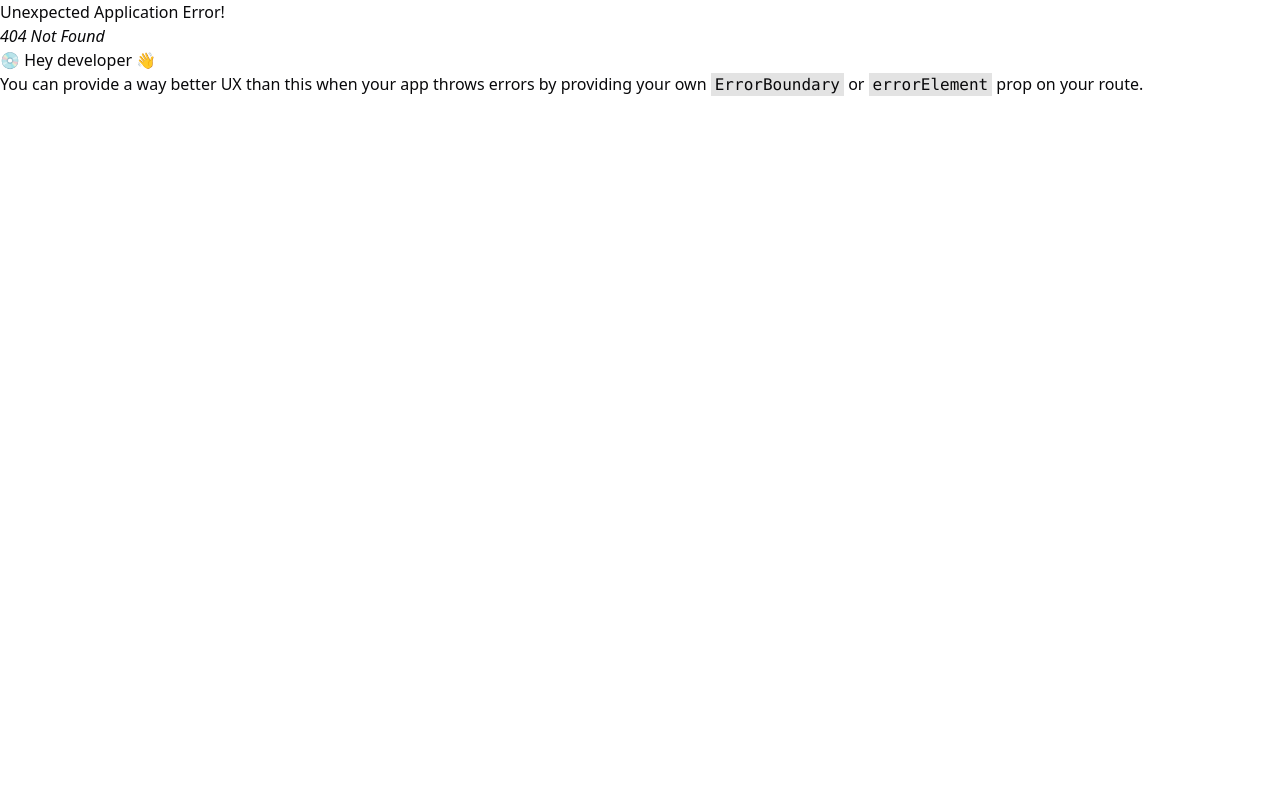
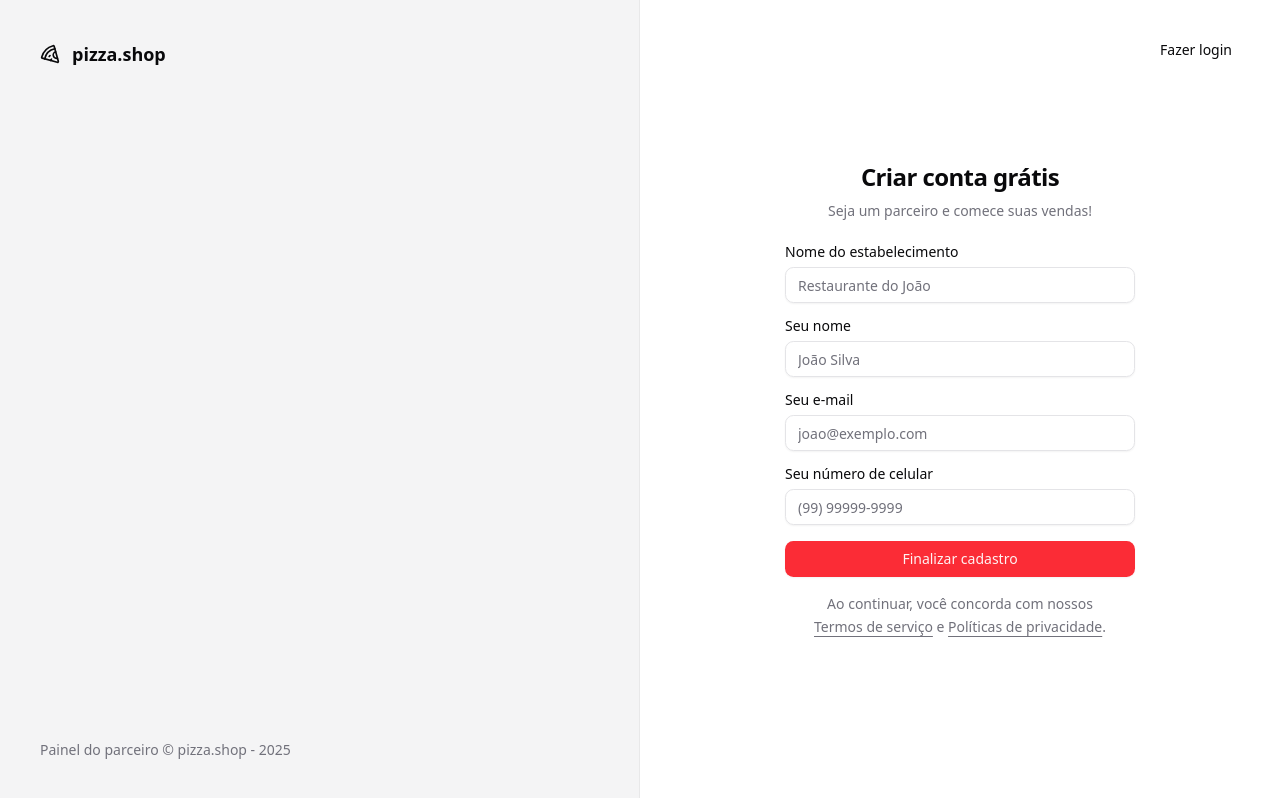
Before and after one commit to guilherme-s-barros/04-pizzashop-web, a React (Vite) app: page /auth/sign-up in a window 1280 px wide. Before the commit this address had no page. Built offline with nearby package versions, Linux system fonts and the light colour scheme.

Commit message:
Página: Cadastro de restaurante

```diff
--- a/biome.json
+++ b/biome.json
@@ -16,6 +16,9 @@
 		"enabled": true,
 		"rules": {
 			"recommended": true,
+			"a11y": {
+				"useValidAnchor": "off"
+			},
 			"suspicious": {
 				"noUnknownAtRules": "off"
 			},
--- a/src/pages/_layouts/auth.tsx
+++ b/src/pages/_layouts/auth.tsx
@@ -15,7 +15,7 @@ export function AuthLayout() {
 				</footer>
 			</div>
 
-			<div className="flex flex-col items-center justify-center">
+			<div className="relative flex flex-col items-center justify-center">
 				<Outlet />
 			</div>
 		</div>
--- a/src/pages/auth/sign-in.tsx
+++ b/src/pages/auth/sign-in.tsx
@@ -2,6 +2,7 @@ import { zodResolver } from '@hookform/resolvers/zod'
 import { useId } from 'react'
 import { Helmet } from 'react-helmet-async'
 import { useForm } from 'react-hook-form'
+import { Link } from 'react-router'
 import { toast } from 'sonner'
 import { z } from 'zod'
 
@@ -20,14 +21,12 @@ export function SignIn() {
 
 	const { handleSubmit, register, formState } = useForm({
 		resolver: zodResolver(signInForm),
-		defaultValues: {
-			email: '',
-		},
 	})
 
 	const { isSubmitting } = formState
 
 	async function handleSignIn(data: SignInForm) {
+		try {
 			console.log(data.email)
 
 			await new Promise((resolve) => setTimeout(resolve, 1000))
@@ -37,21 +36,30 @@ export function SignIn() {
 					onClick: () => handleSignIn(data),
 				},
 			})
+		} catch {
+			toast.error('Credenciais inválidas.')
+		}
 	}
 
 	return (
 		<>
 			<Helmet title="Login" />
 			<div className="p-8">
+				<Button variant="ghost" asChild className="absolute right-8 top-8">
+					<Link to="/auth/sign-up">Novo estabelecimento</Link>
+				</Button>
+
 				<div className="w-[350px] flex flex-col justify-center gap-6">
 					<div className="flex flex-col gap-2 text-center">
 						<h1 className="text-2xl font-semibold tracking-tight">
 							Acessar painel
 						</h1>
+
 						<p className="text-sm text-muted-foreground">
 							Acompanhe suas vendas pelo painel do parceiro!
 						</p>
 					</div>
+
 					<form className="space-y-4" onSubmit={handleSubmit(handleSignIn)}>
 						<div className="space-y-2">
 							<Label htmlFor={emailInputId}>Seu e-mail</Label>
--- /dev/null
+++ b/src/pages/auth/sign-up.tsx
@@ -0,0 +1,131 @@
+import { zodResolver } from '@hookform/resolvers/zod'
+import { useId } from 'react'
+import { Helmet } from 'react-helmet-async'
+import { useForm } from 'react-hook-form'
+import { Link, useNavigate } from 'react-router'
+import { toast } from 'sonner'
+import { z } from 'zod'
+
+import { Button } from '@/components/ui/button'
+import { Input } from '@/components/ui/input'
+import { Label } from '@/components/ui/label'
+
+const signUpForm = z.object({
+	restaurantName: z.string().nonempty(),
+	managerName: z.string().nonempty(),
+	email: z.email(),
+	phone: z.string().nonempty(),
+})
+
+type SignUpForm = z.infer<typeof signUpForm>
+
+export function SignUp() {
+	const restaurantInputId = useId()
+	const managerInputId = useId()
+	const phoneInputId = useId()
+	const emailInputId = useId()
+
+	const navigate = useNavigate()
+
+	const { handleSubmit, register, formState } = useForm({
+		resolver: zodResolver(signUpForm),
+	})
+
+	const { isSubmitting } = formState
+
+	async function handleSignUp(data: SignUpForm) {
+		try {
+			console.log(data)
+
+			await new Promise((resolve) => setTimeout(resolve, 1000))
+			toast.success('Restaurante cadastrado com sucesso!', {
+				action: {
+					label: 'Login',
+					onClick: () => navigate('/auth/sign-in'),
+				},
+			})
+		} catch {
+			toast.error('Erro ao cadastrar estabelecimento.')
+		}
+	}
+
+	return (
+		<>
+			<Helmet title="Cadastro" />
+			<div className="p-8">
+				<Button variant="ghost" asChild className="absolute right-8 top-8">
+					<Link to="/auth/sign-in">Fazer login</Link>
+				</Button>
+
+				<div className="w-[350px] flex flex-col justify-center gap-6">
+					<div className="flex flex-col gap-2 text-center">
+						<h1 className="text-2xl font-semibold tracking-tight">
+							Criar conta grátis
+						</h1>
+						<p className="text-sm text-muted-foreground">
+							Seja um parceiro e comece suas vendas!
+						</p>
+					</div>
+
+					<form className="space-y-4" onSubmit={handleSubmit(handleSignUp)}>
+						<div className="space-y-2">
+							<Label htmlFor={restaurantInputId}>Nome do estabelecimento</Label>
+							<Input
+								{...register('restaurantName')}
+								id={restaurantInputId}
+								type="text"
+								placeholder="Restaurante do João"
+							/>
+						</div>
+
+						<div className="space-y-2">
+							<Label htmlFor={managerInputId}>Seu nome</Label>
+							<Input
+								{...register('managerName')}
+								id={managerInputId}
+								type="text"
+								placeholder="João Silva"
+							/>
+						</div>
+
+						<div className="space-y-2">
+							<Label htmlFor={emailInputId}>Seu e-mail</Label>
+							<Input
+								{...register('email')}
+								id={emailInputId}
+								type="email"
+								placeholder="joao@exemplo.com"
+							/>
+						</div>
+
+						<div className="space-y-2">
+							<Label htmlFor={phoneInputId}>Seu número de celular</Label>
+							<Input
+								{...register('phone')}
+								id={phoneInputId}
+								type="tel"
+								placeholder="(99) 99999-9999"
+							/>
+						</div>
+
+						<Button disabled={isSubmitting} className="w-full" type="submit">
+							Finalizar cadastro
+						</Button>
+
+						<p className="px-6 text-center text-sm leading-relaxed text-muted-foreground">
+							Ao continuar, você concorda com nossos{' '}
+							<a href="#" className="underline underline-offset-4">
+								Termos de serviço
+							</a>{' '}
+							e{' '}
+							<a href="#" className="underline underline-offset-4">
+								Políticas de privacidade
+							</a>
+							.
+						</p>
+					</form>
+				</div>
+			</div>
+		</>
+	)
+}
--- a/src/router.tsx
+++ b/src/router.tsx
@@ -4,6 +4,7 @@ import { AppLayout } from './pages/_layouts/app'
 import { AuthLayout } from './pages/_layouts/auth'
 import { Dashboard } from './pages/app/dashboard'
 import { SignIn } from './pages/auth/sign-in'
+import { SignUp } from './pages/auth/sign-up'
 
 export const router = createBrowserRouter([
 	{
@@ -14,6 +15,9 @@ export const router = createBrowserRouter([
 	{
 		path: '/auth',
 		Component: AuthLayout,
-		children: [{ path: 'sign-in', Component: SignIn }],
+		children: [
+			{ path: 'sign-in', Component: SignIn },
+			{ path: 'sign-up', Component: SignUp },
+		],
 	},
 ])
```
Lines whose indentation alone changed are shown as unchanged.
